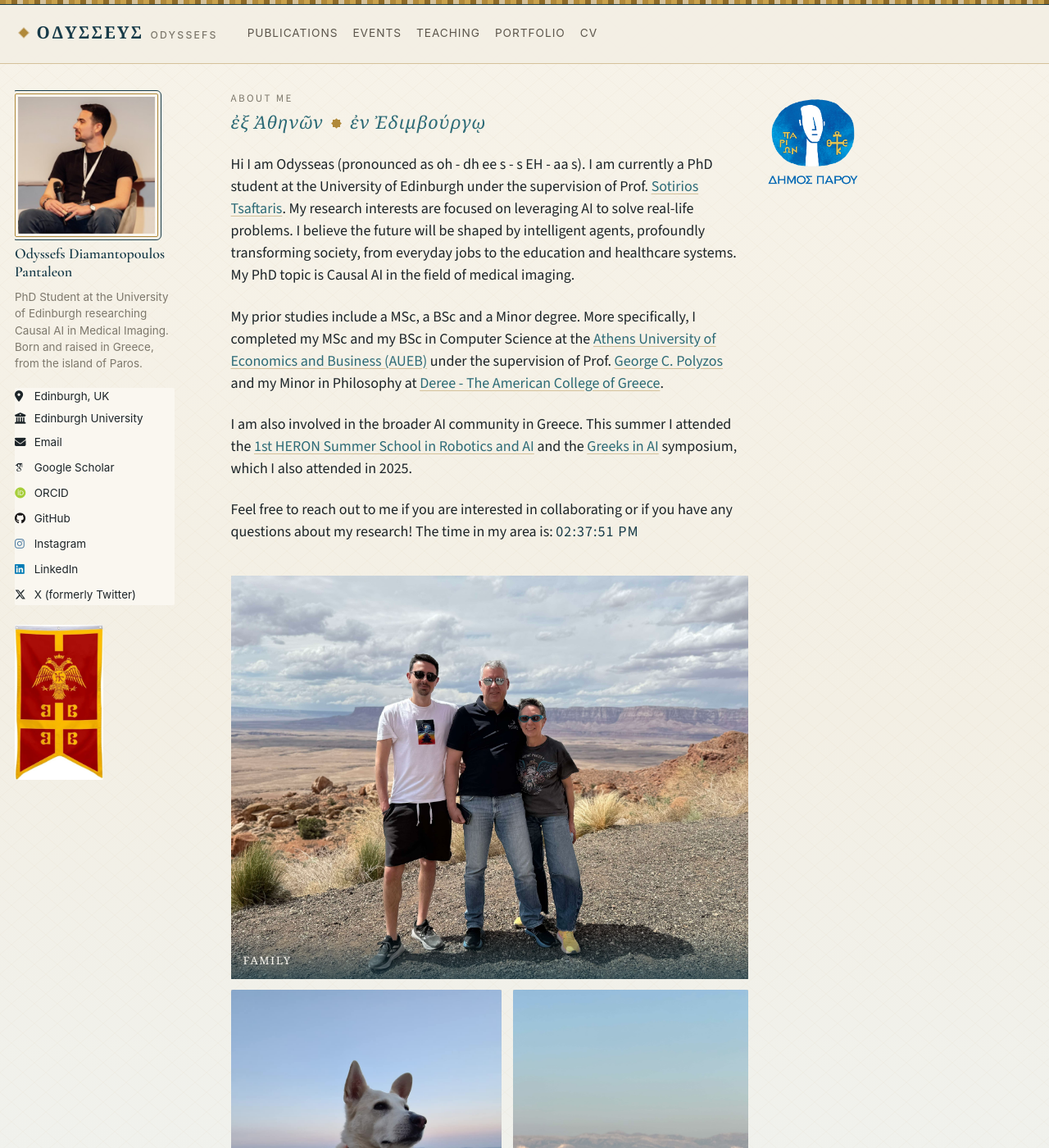
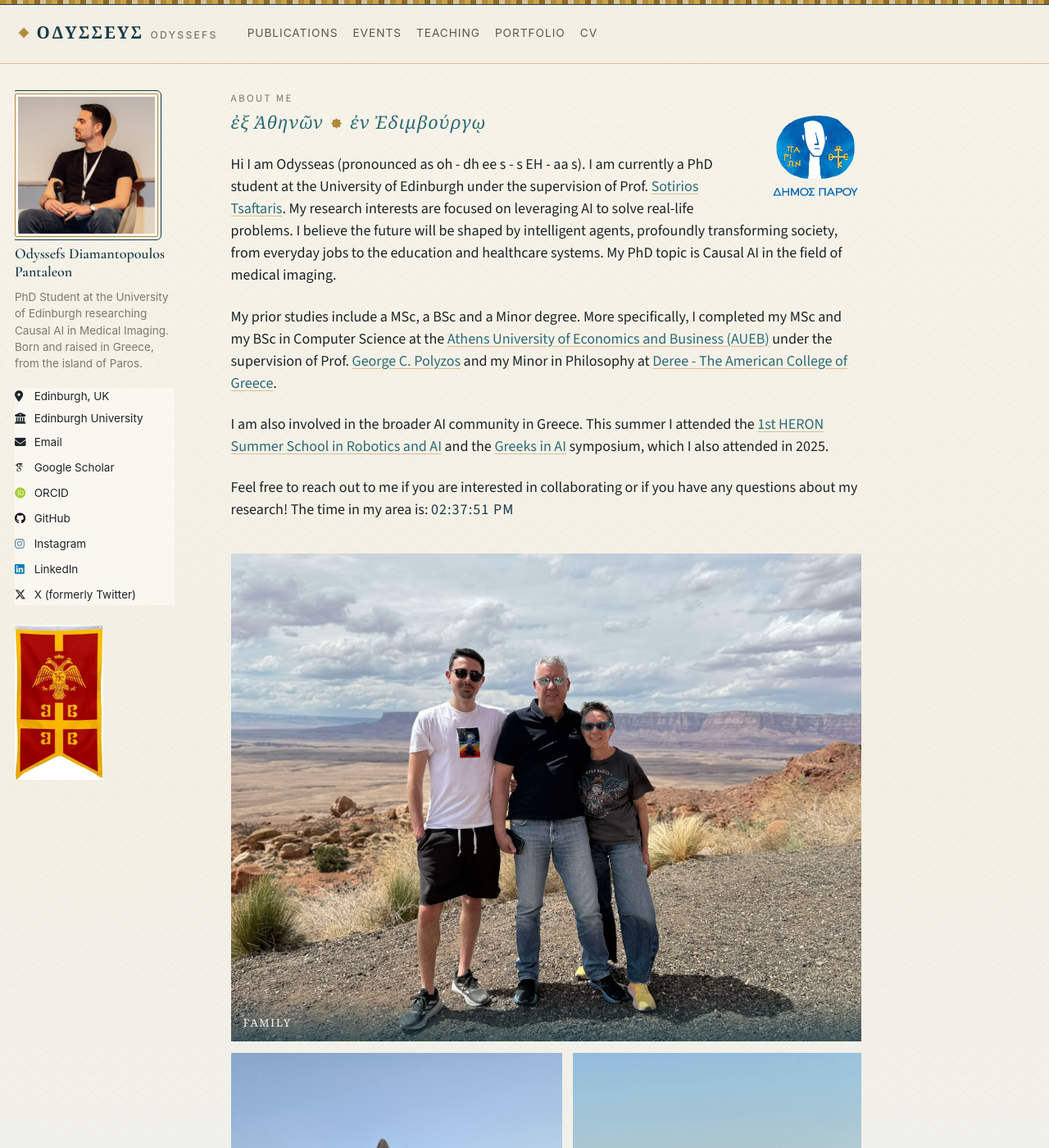
Before and after one commit to gody10/gody10.github.io, a Jekyll site: the page built from _pages/about.md, in a window 1280 px wide and 1400 px high. Shown: the whole window at 82% size. Built offline with Jekyll 4.4.1, drawn with Linux system fonts in a browser that asks for light colours; some web fonts are replaced.

Commit message:
Fix the Paros seal overflowing the homepage.
Co-authored-by: Cursor <cursoragent@cursor.com>

```diff
--- a/assets/css/aegean.css
+++ b/assets/css/aegean.css
@@ -313,27 +313,27 @@ body.theme-aegean.is-home .page__inner-wrap {
   position: relative;
 }
 
-body.theme-aegean.is-home .page__title,
-body.theme-aegean.is-home .page__content {
-  padding-right: 138px;
+body.theme-aegean .paros-seal {
+  display: block;
+  float: right;
+  width: 112px;
+  max-width: 112px;
+  margin: 0 0 1rem 1.25rem;
 }
 
-body.theme-aegean .paros-seal {
-  margin: 0;
-  max-width: 118px;
-}
-
-body.theme-aegean.is-home .paros-seal {
-  position: absolute;
-  top: 0;
-  right: 0;
+body.theme-aegean .paros-seal a {
+  display: block;
+  width: 112px;
 }
 
 body.theme-aegean .paros-seal img {
-  width: 100%;
-  height: auto;
   display: block;
+  width: 112px !important;
+  max-width: 112px !important;
+  height: auto !important;
+  margin: 0 !important;
   border-radius: 2px;
+  box-shadow: none;
 }
 
 body.theme-aegean .home-gallery {
@@ -341,6 +341,7 @@ body.theme-aegean .home-gallery {
   grid-template-columns: 1.15fr 1fr;
   gap: 0.75rem;
   margin: 2.2rem 0 0.5rem;
+  clear: both;
 }
 
 body.theme-aegean .home-gallery .home-shot:first-child {
@@ -425,15 +426,14 @@ body.theme-aegean .page__content p img {
     grid-template-columns: 1fr;
   }
 
-  body.theme-aegean.is-home .page__title,
-  body.theme-aegean.is-home .page__content {
-    padding-right: 0;
+  body.theme-aegean .paros-seal,
+  body.theme-aegean .paros-seal a {
+    width: 88px;
+    max-width: 88px;
   }
 
-  body.theme-aegean.is-home .paros-seal {
-    position: static;
-    float: right;
-    max-width: 92px;
-    margin: 0 0 0.8rem 0.9rem;
+  body.theme-aegean .paros-seal img {
+    width: 88px !important;
+    max-width: 88px !important;
   }
 }
```
